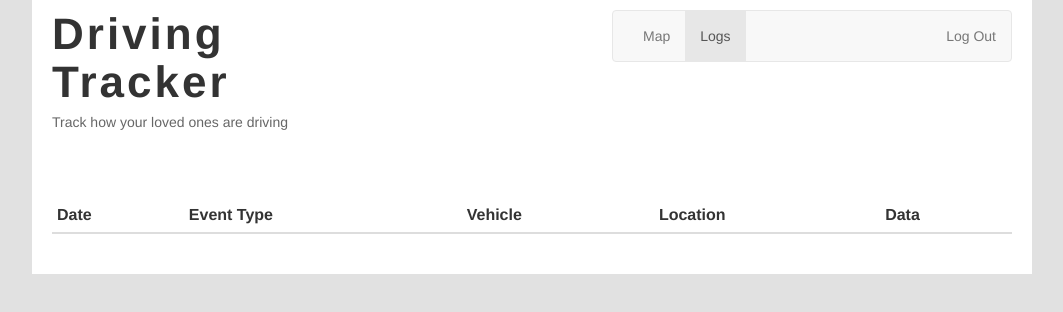
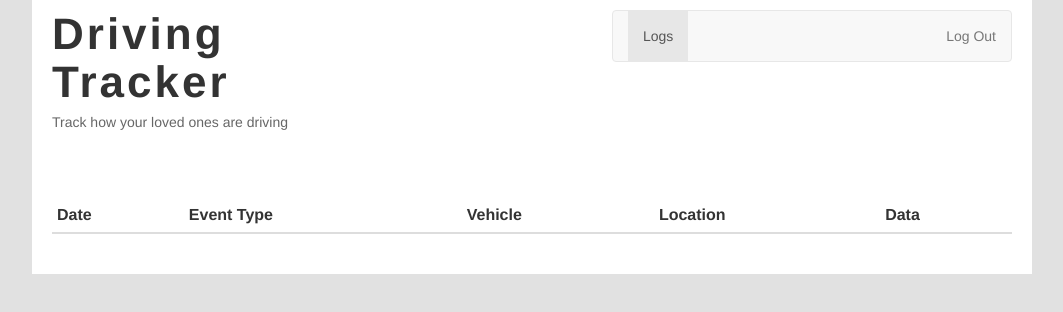
Before and after one commit to gabiz/DrivingTracker, a website: page public/logs.html in a window 1280 px wide. Shown: the whole page, without its empty margins (108-1171 px from the left). Drawn offline with Linux system fonts and the light colour scheme; no server answers.

Commit message:
remove maps

```diff
--- a/public/logs.html
+++ b/public/logs.html
@@ -26,8 +26,8 @@
     <nav id="topmenu" class="navbar navbar-default" role="navigation">
       <div class="collapse navbar-collapse">
         <ul class="nav navbar-nav">
-          <li><a href="/">Map</a></li>
-          <li class="active"><a href="/logs/">Logs</a></li>
+<!--           <li><a href="/">Map</a></li>
+ -->          <li class="active"><a href="/logs/">Logs</a></li>
         </ul>
         <ul class="nav navbar-nav navbar-right">
           <li><a href="/logout/">Log Out</a></li>
```
